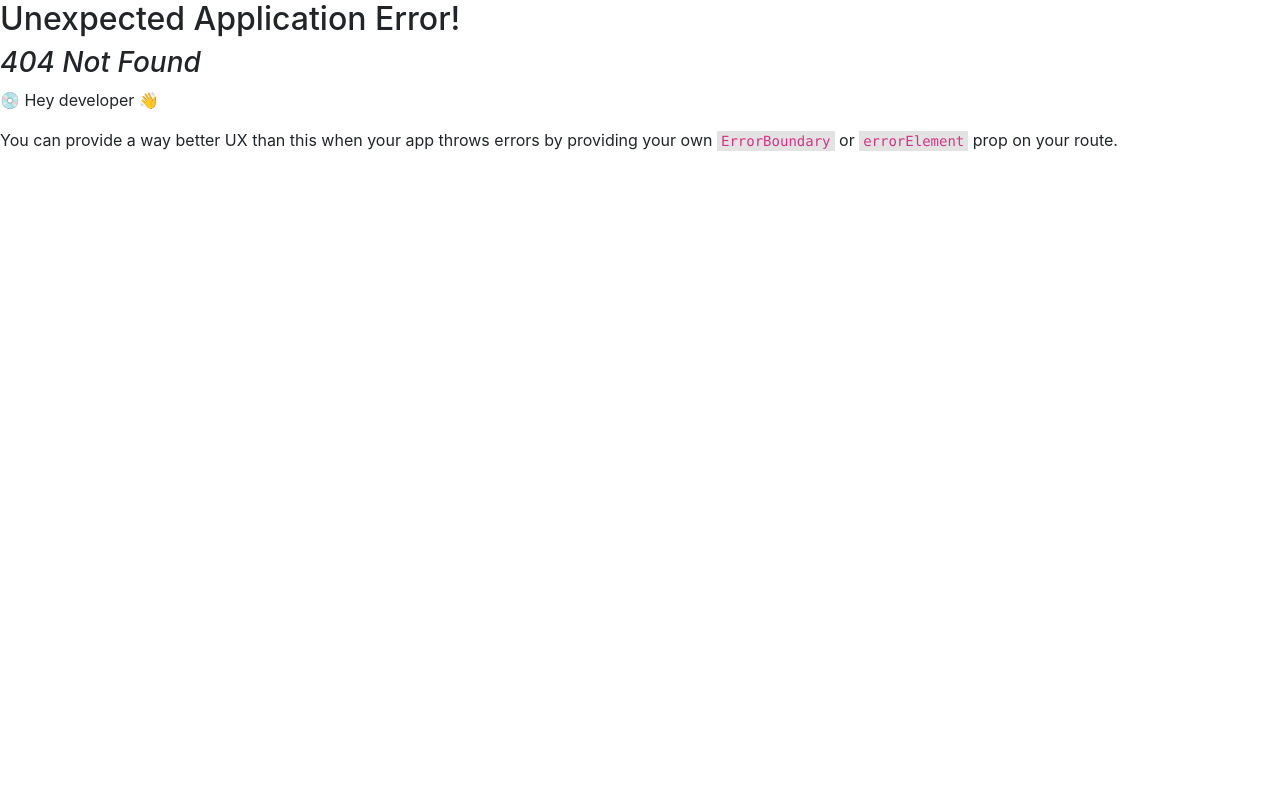
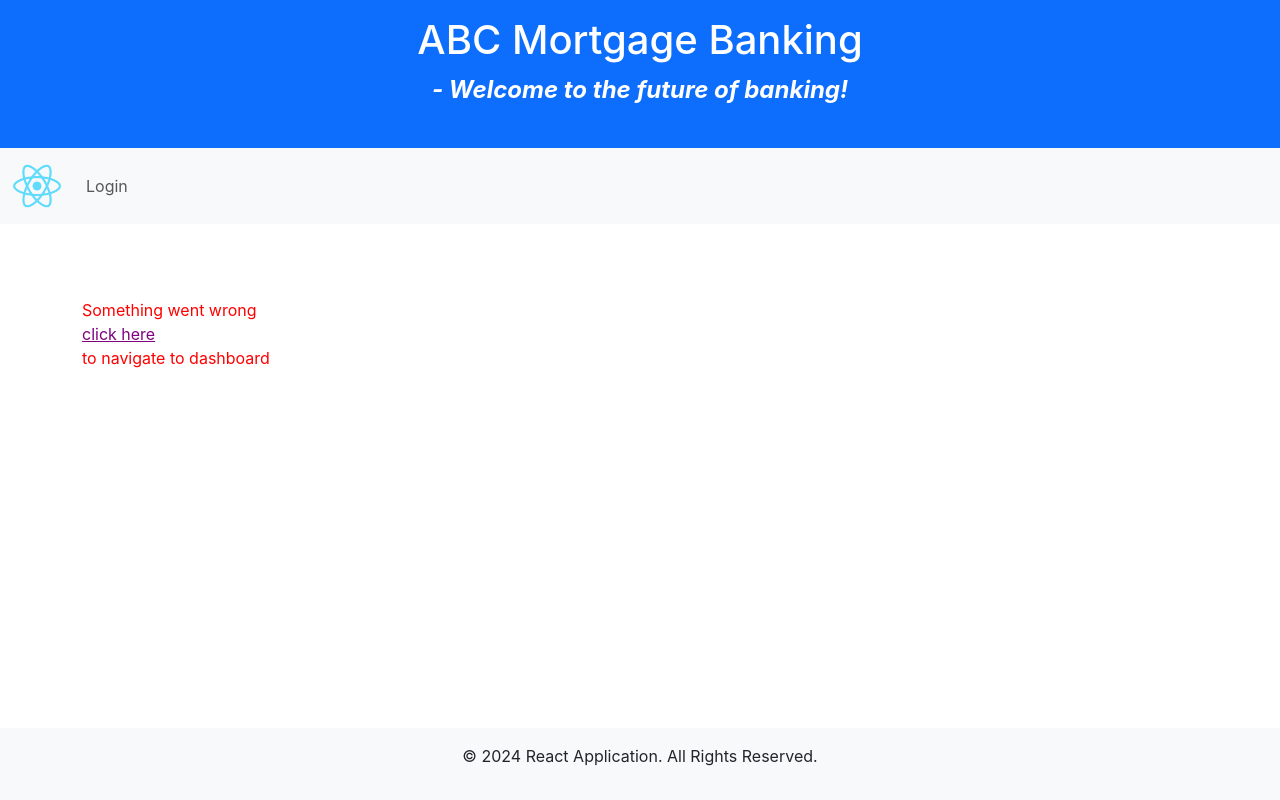
Before and after one commit to ravikanth97/Mortgage_Banking, a React (Create React App) app: page /error in a window 1280 px wide. Before the commit this address had no page. Built offline with nearby package versions, Linux system fonts and the light colour scheme.

Commit message:
added routes and error screen

```diff
--- a/src/App.js
+++ b/src/App.js
@@ -5,6 +5,7 @@ import RootLayout from "./layouts/RootLayout";
 import Login from "./pages/Login";
 import Dashboard from "./pages/Dashboard";
 import AccountSummary from "./pages/AccountSummary";
+import Error from "./pages/Error";
 import { logout } from "./store/authSlice"; // Import auth actions
 
 const App = () => {
@@ -39,6 +40,10 @@ const App = () => {
           path: "account-summary",
           element: <AccountSummary />,
           loader: authLoader,
+        },
+        {
+          path: "error",
+          element: <Error />
         }
       ],
     },
--- a/src/index.css
+++ b/src/index.css
@@ -11,3 +11,19 @@ code {
   font-family: source-code-pro, Menlo, Monaco, Consolas, 'Courier New',
     monospace;
 }
+
+.cursor-pointer {
+  display: block;
+  cursor: pointer;
+  color: purple;
+}
+
+.errorPage {
+  width: 500px;
+  height: 200px;
+  background-color: #ffffff;
+  border: 2px;
+  border-radius: 5px;
+  color: red;
+  align-items: center;
+}
--- /dev/null
+++ b/src/pages/Error.js
@@ -0,0 +1,19 @@
+import { useNavigate } from "react-router-dom"
+
+const Error = () => {
+
+    const navigate = useNavigate();
+
+    return (
+      <>
+        <div className="errorPage">
+          <label style={{marginTop: "50px"}}>Something went wrong<a className="cursor-pointer" onClick={() => navigate("/accountsummary")}>
+              click here
+            </a> to navigate to dashboard
+          </label>
+        </div>
+      </>
+    );
+}
+
+export default Error
```
